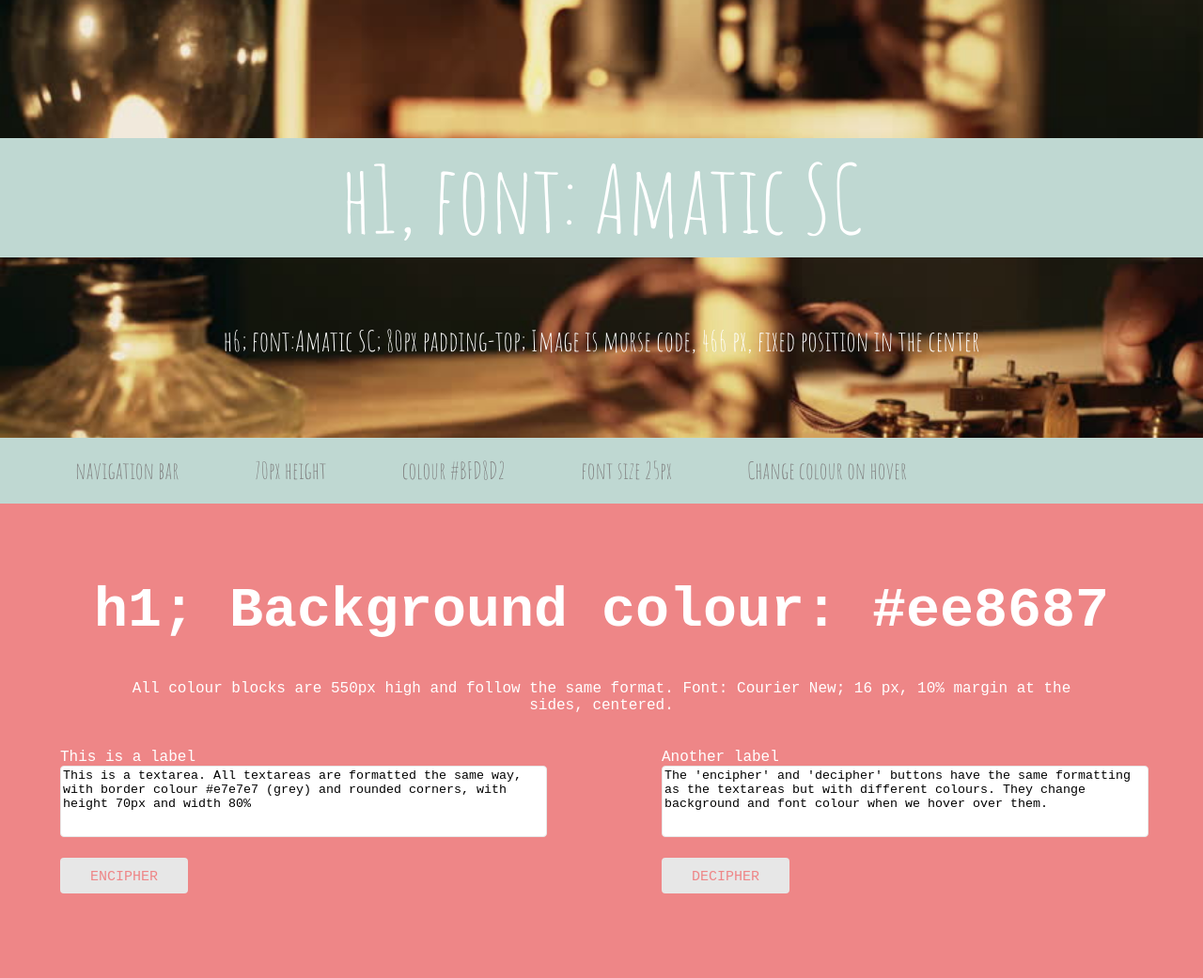
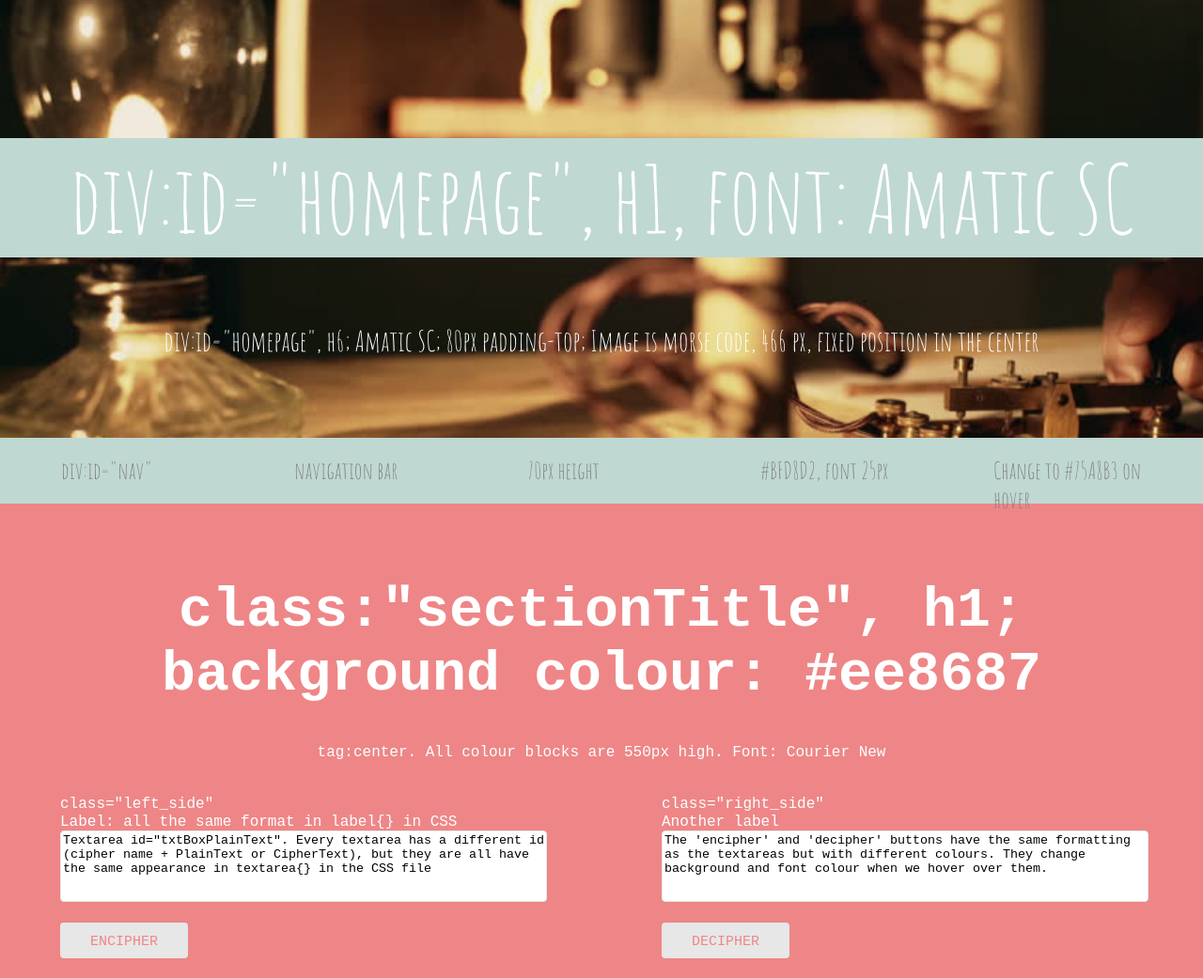
Before and after one commit to marialuquea/Ciphers, a plain HTML site: page design.html in a window 1280 px wide. Shown: the top 1041 px of the page at 94% size. Drawn offline with Linux system fonts and the light colour scheme.

Commit message:
fixed navigation bar

```diff
--- a/design.css
+++ b/design.css
@@ -133,13 +133,13 @@ Navigation Bar
   font-family: 'Amatic SC';
   font-size: 25px;
   float: left;
+  width: 20%;
 }
 #nav a {
-  padding: 14px 40px;
+  padding: 19px 25px;
   text-decoration: none;
   display: inline-block;
   color: grey;
-  margin: 5px 0 5px 0;
 }
 #nav a:hover{
   background-color: #75A8B3;
--- a/design.html
+++ b/design.html
@@ -9,8 +9,8 @@
   <body>
     <div id="morseimg">
       <div id="homepage">
-        <h1 id="mainTitle">h1, font: Amatic SC</h1>
-        <h6 id="author">h6; font:Amatic SC; 80px padding-top;
+        <h1 id="mainTitle">div:id="homepage", h1, font: Amatic SC</h1>
+        <h6 id="author">div:id="homepage", h6; Amatic SC; 80px padding-top;
           Image is morse code, 466 px, fixed position in the center
         </h6>
       </div>
@@ -21,11 +21,11 @@
     <!--NAVIGATION-->
     <div id="nav">
       <ul>
+        <li><a>div:id="nav"</a></li>
         <li><a>navigation bar</a></li>
         <li><a>70px height</a></li>
-        <li><a>colour #BFD8D2</a></li>
-        <li><a>font size 25px</a></li>
-        <li><a>Change colour on hover</a></li>
+        <li><a>#BFD8D2, font 25px</a></li>
+        <li><a>Change to #75A8B3 on hover</a></li>
       </ul>
     </div>
 
@@ -34,18 +34,20 @@
 
     <!--CAESAR CIPHER-->
     <div id="caesarblock" class="block">
-      <h1 class="sectionTitle">h1; Background colour: #ee8687</h1>
-      <center>All colour blocks are 550px high and follow the same format. Font: Courier New; 16 px, 10% margin at the sides, centered.</center>
+      <h1 class="sectionTitle">class:"sectionTitle", h1; background colour: #ee8687</h1>
+      <center>tag:center. All colour blocks are 550px high. Font: Courier New</center>
       <br><br>
       <div class="left_side">
-        <label>This is a label</label> <br>
-        <textarea id="txtBoxPlainText" type="text">This is a textarea. All textareas are formatted the same way, with border colour #e7e7e7 (grey) and rounded corners, with height 70px and width 80%</textarea>
+        <label>class="left_side"</label><br>
+        <label>Label: all the same format in label{} in CSS</label> <br>
+        <textarea id="txtBoxPlainText" type="text">Textarea id="txtBoxPlainText". Every textarea has a different id (cipher name + PlainText or CipherText), but they are all have the same appearance in textarea{} in the CSS file</textarea>
         <br><br>
         <button id="btnPink" type="button">Encipher</button>
         <br><br>
       </div>
       <div class="right_side">
-        <label id="lblResult">Another label</label><br>
+        <label>class="right_side"</label><br>
+        <label>Another label</label><br>
         <textarea id="txtBoxCipher">The 'encipher' and 'decipher' buttons have the same formatting as the textareas but with different colours. They change background and font colour when we hover over them.</textarea>
         <br><br>
         <button id="btnPink1" type="button">Decipher</button>
@@ -56,7 +58,7 @@
 
     <!--MORSE CIPHER -->
     <div id="morseblock" height="250px">
-      <h1 class="sectionTitle">background-color: #52658f</h1>
+      <h1 class="sectionTitle">class:"sectionTitle", background-color: #52658f</h1>
       <center>This image <input type="image" id="sound" src="sound.png"/> is used to make the morse sound of the enciphered message. It has a width of 20px and padding left of 20px.</center>
       <br>
       </div>
@@ -67,7 +69,7 @@
 
     <!--BINARY CIPHER-->
     <div id="binaryblock" class="block">
-      <h1 class="sectionTitle">background-colour: #89B375</h1>
+      <h1 class="sectionTitle">class:"sectionTitle", background-colour: #89B375</h1>
       <center>Basic block composition:</center><br>
       <center><img src="tags.png"></center><br>
       <br><br>
@@ -77,7 +79,7 @@
 
     <!--ATBASH CIPHER-->
     <div id="atbashblock" height="250px">
-      <h1 class="sectionTitle">background-colour: #F19F67</h1>
+      <h1 class="sectionTitle">class:"sectionTitle", background-colour: #F19F67</h1>
       <br><br>
     </div>
 
@@ -85,7 +87,7 @@
 
     <!--ABOUT ME-->
     <div id="aboutmeblock" class="block">
-      <h1 class="sectionTitle">background-colour: lightgrey </h1>
+      <h1 class="sectionTitle">class:"sectionTitle", background-colour: lightgrey </h1>
       <center>This images are used as links to my social media pages. They have 60px sides padding, aligned at the center, width of 20% and inline-block display</center>
       <div class="social_media">
         <img src="facebook2.png">
```
Also changed, not shown: index.html (+1 -1 lines), 1 other file.
